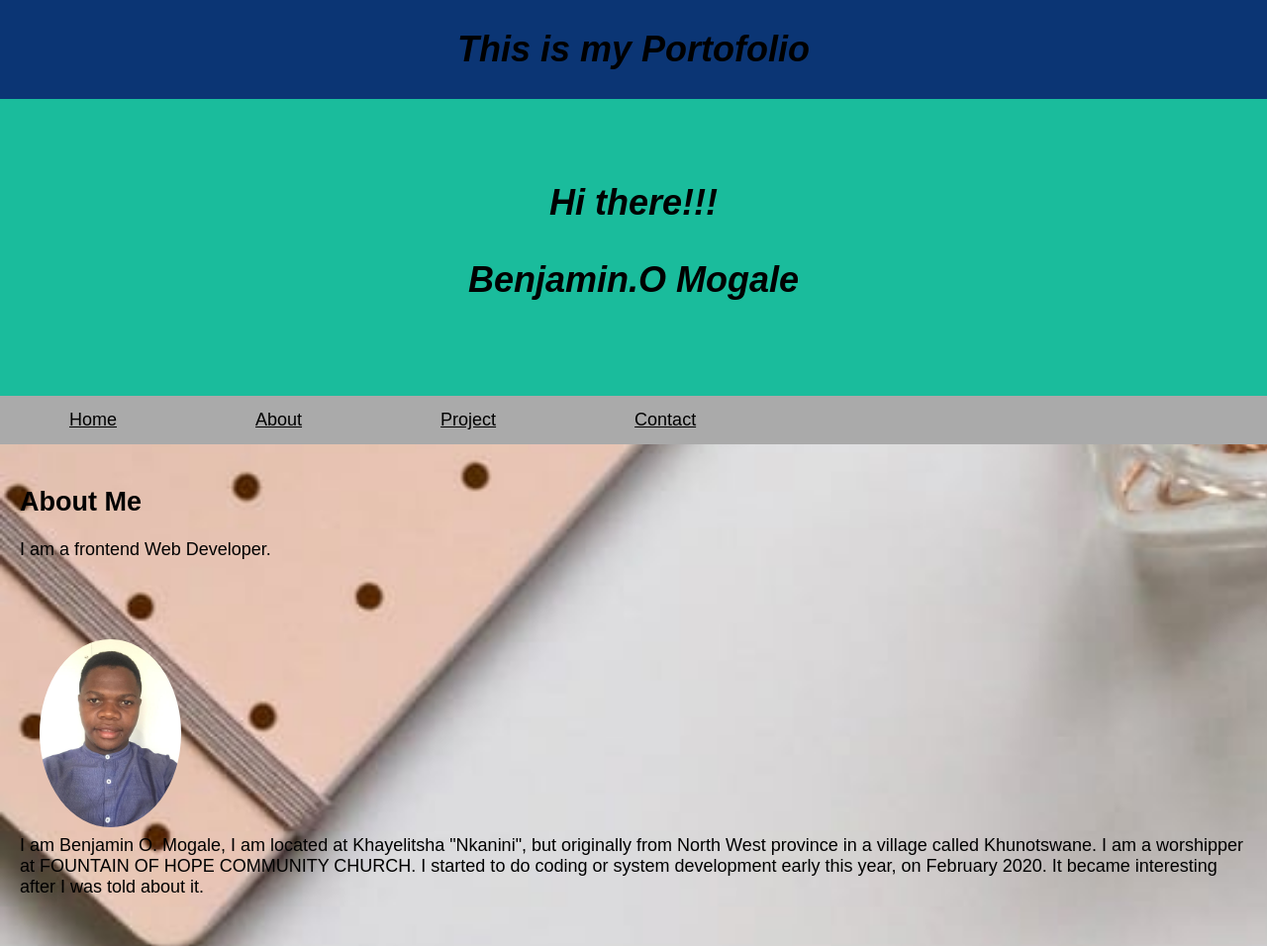
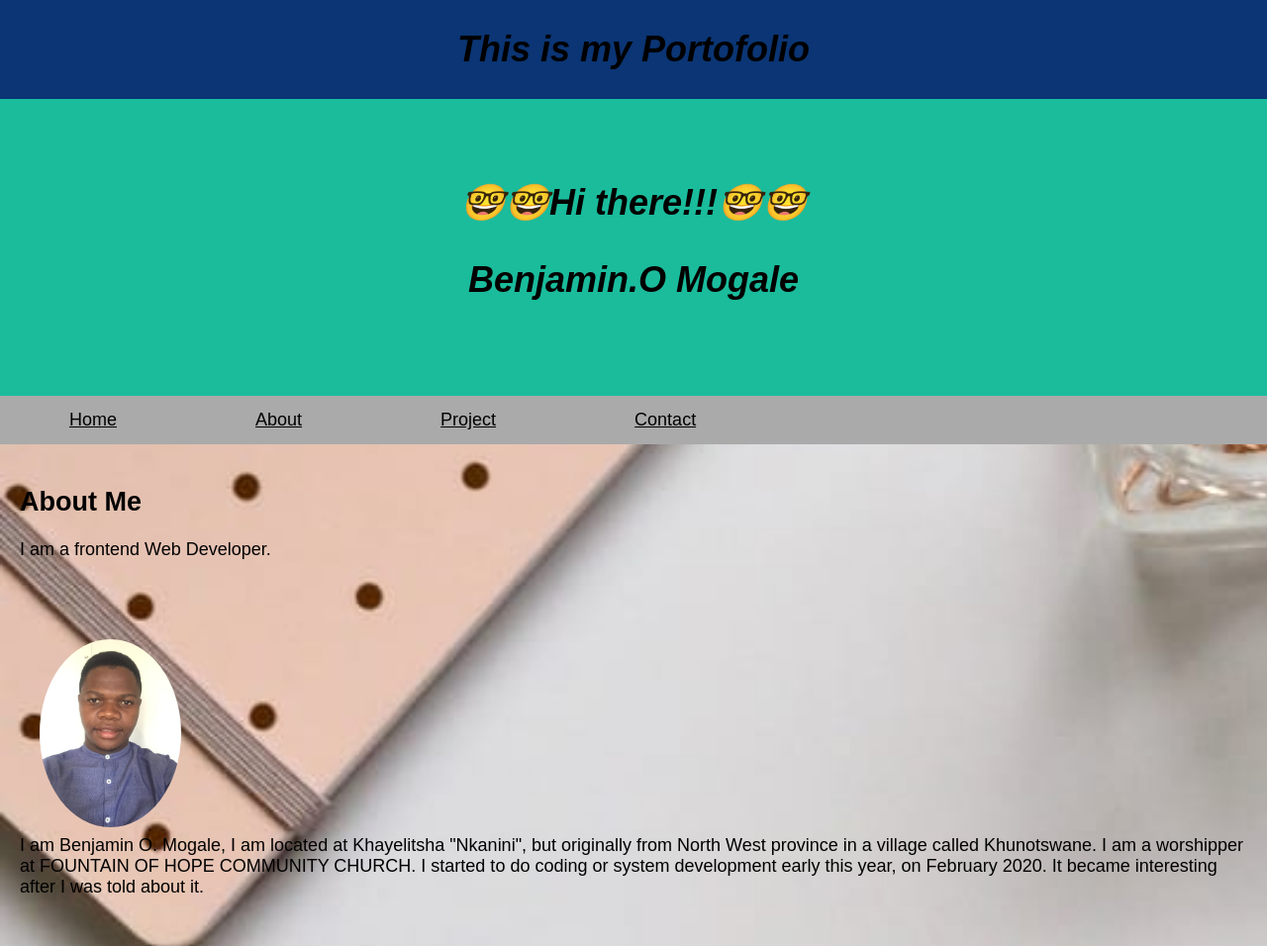
Before and after one commit to Benjamin457/mogale, a plain HTML site: page index.html in a window 1280 px wide. Shown: the top 956 px of the page at 99% size. Drawn offline with Linux system fonts and the light colour scheme.

Commit message:
Update index.html

```diff
--- a/index.html
+++ b/index.html
@@ -146,7 +146,7 @@
 
     <!---Header-->
     <div class="header">
-        <h1>&#xf599;&#xf599;Hi there!!!&#xf599;&#xf599;</h1>
+        <h1>&#129299;&#129299;Hi there!!!&#129299;&#129299;</h1>
         <i><h1><p>Benjamin.O Mogale
         </p></h1></i>
     </div>
```
